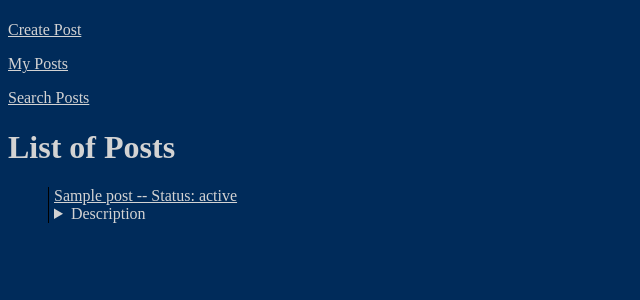
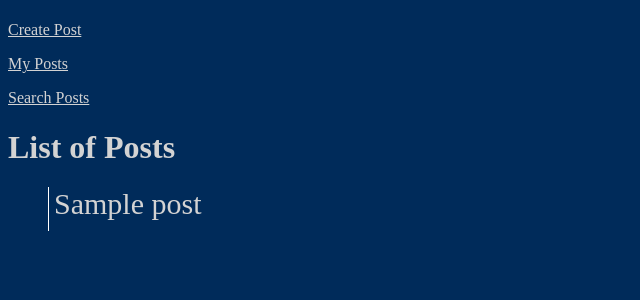
Before and after one commit to jthomas-25/cpsc-430-outreach, a Django app: template outreach/outreach_project/posts/templates/posts/post_list.html in a window 1280 px wide. Shown: the part 61-361 px from the top of the page, without its empty margins (0-640 px from the left). Run offline with Django 3.2, Linux system fonts and the light colour scheme; the template is opened without the code that fills it: values that come from a table or form of the project are taken from there, others are empty; tables that the repository leaves empty hold one stand-in row (values such as "Sample post").

Commit message:
Improved format of lists, applied changes to view posts

```diff
--- a/outreach/outreach_project/home/static/home/default_list.css
+++ b/outreach/outreach_project/home/static/home/default_list.css
@@ -1,17 +1,42 @@
 .list ul{
     list-style-type: none;
-    border: 1px solid black;
+    border: 1px solid white;
     width: 40%;
     margin: 0;
     padding: 0;
 }
 
-.list li {
-    border-bottom: 1px solid black;
-    border-left: 1px solid black;
+.list_items  {
+    border-bottom: 1px solid white;
+    border-left: 1px solid white;
     padding-left: 5px;
     list-style-type: none;
+    font-size: 30px;
+    padding-bottom: 10px;
 }
-.list li:last-child {
+.list_items:last-child {
     border-bottom: none;
 }
+.toggle {
+    display: none;
+}
+
+.lbl_toggle {
+    display: block;
+}
+.collapsable_content {
+    display: none;
+}
+/*
+.collapsable_content {
+    max-height: 0px;
+    overflow: hidden;
+
+    transition: max-height .25s ease-in-out;
+}
+
+.toggle:checked + .lbl_toggle + .collapsable_content {
+    max-height: 100vh;
+}
+
+*/
--- a/outreach/outreach_project/posts/templates/posts/post_list.html
+++ b/outreach/outreach_project/posts/templates/posts/post_list.html
@@ -13,13 +13,49 @@
 
 <ul class="list">
     {% for post in post_list %}
-        <li>
-        <a href="/posts/{{post.id}}/">{{post.title}} -- Status: {{post.status}}</a>
-            <details>
-                <summary>Description</summary>
-                {{post.description}}
-            </details>
+        <li class="list_items">
+        <input id="expandable" class="toggle" type="checkbox">
+        <label for="expandable" class="lbl_toggle">{{post.title}}</label>
+
+        <div class="collapsable_content">
+            <a href="/posts/{{post.id}}/">{{post.title}} -- Status: {{post.status}}</a>
+            <p>Description</p>
+            <p>{{post.description}}</p>
+
+       </div>
         </li>
     {% endfor %}
 </ul>
+
+
+<script type="text/javascript">
+    var allLists = document.getElementsByTagName('label');
+
+    for(var x = 0; x < allLists.length; x++)
+    {
+        allLists[x].onclick=function()
+        {
+            if(this.parentNode)
+            {
+                var childList = this.parentNode.getElementsByClassName('collapsable_content');
+                console.log(this.nodeName)
+
+                console.log(this.parentNode)
+                console.log(childList)
+                for(var y = 0; y< childList.length;y++)
+                {
+                    var currentState = childList[y].style.display;
+                    if(currentState=="block")
+                    {
+                        childList[y].style.display="none";
+                    }
+                    else
+                    {
+                        childList[y].style.display="block";
+                    }
+                }
+            }
+        }
+    }
+    </script>
 </html>
```
Also changed, not shown: outreach/outreach_project/posts/templates/posts/post_edit_form.html (+22 -3 lines), outreach/outreach_project/users/templates/users/user_change_form.html (+4 -3 lines).
